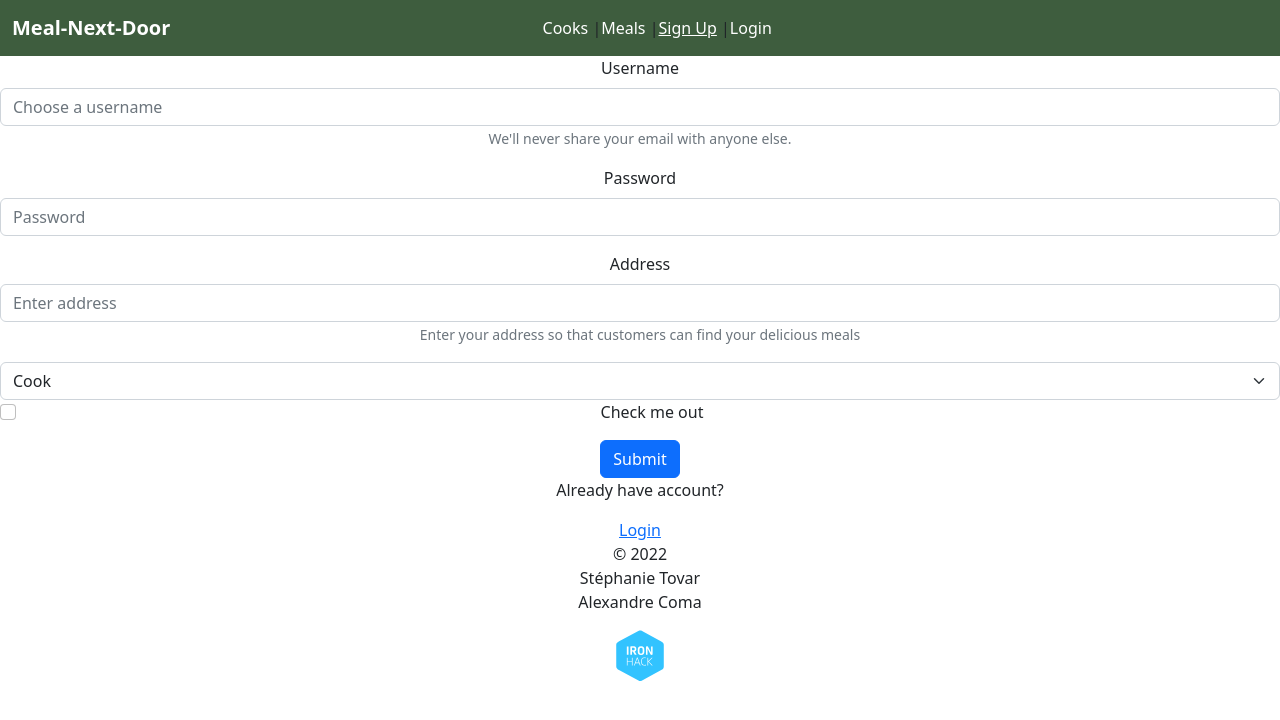
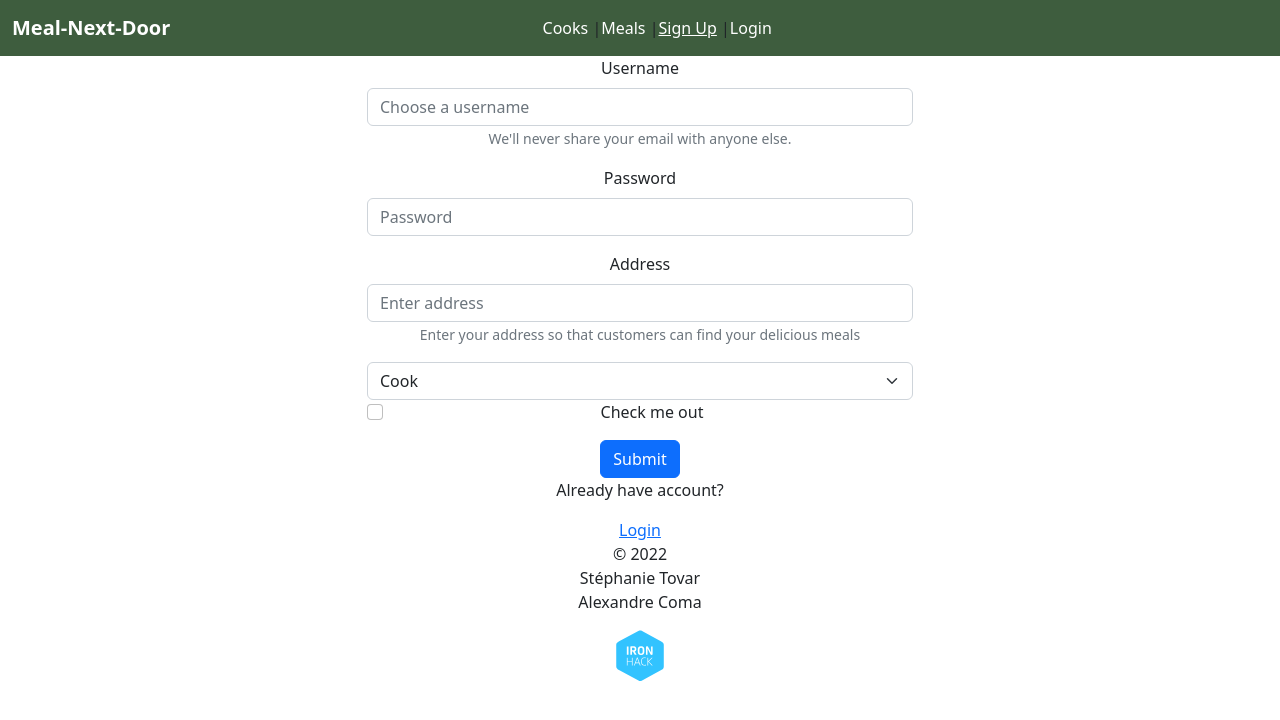
Before and after one commit to meal-next-door/client, a React (Create React App) app: page /signup in a window 1280 px wide. Shown: the top 720 px of the page. Built offline with nearby package versions, Linux system fonts and the light colour scheme; no server answers.

Commit message:
CSS on signup page

```diff
--- a/src/pages/SignupPage.js
+++ b/src/pages/SignupPage.js
@@ -3,6 +3,9 @@
 import axios from "axios";
 import Button from 'react-bootstrap/Button';
 import Form from 'react-bootstrap/Form';
+import Container from 'react-bootstrap/Container';
+import Col from 'react-bootstrap/Col';
+import Row from 'react-bootstrap/Row';
 
 
 function SignupPage() {
@@ -33,7 +36,10 @@
 
     return (
 
+        <Container >
         <Form onSubmit={handleSubmit}>
+        <Row className="justify-content-md-center">
+        <Col xs={4} xl={6} align>
             <Form.Group className="mb-3" controlId="formBasicUsername">
                 <Form.Label>Username</Form.Label>
                 <Form.Control type="text" placeholder="Choose a username" value={username}
@@ -42,13 +48,21 @@
                     We'll never share your email with anyone else.
                 </Form.Text>
             </Form.Group>
+            </Col>
+            </Row>
 
+            <Row className="justify-content-md-center">
+            <Col xs={4} xl={6} align>
             <Form.Group className="mb-3" controlId="formBasicPassword">
                 <Form.Label>Password</Form.Label>
                 <Form.Control type="password" placeholder="Password" value={password}
                     onChange={(e) => setPassword(e.target.value)} />
             </Form.Group>
+            </Col>
+            </Row>
 
+            <Row className="justify-content-md-center">
+            <Col xs={4} xl={6} align>
             <Form.Group className="mb-3" controlId="formBasicAddress">
                 <Form.Label>Address</Form.Label>
                 <Form.Control type="text" placeholder="Enter address" value={address}
@@ -57,23 +71,33 @@
                     Enter your address so that customers can find your delicious meals
                 </Form.Text>
             </Form.Group>
+            </Col>
+            </Row>
 
+            <Row className="justify-content-md-center">
+            <Col xs={4} xl={6} align>
             <Form.Select aria-label="select role">
                 <option value="cook">Cook</option>
                 <option value="customer">Customer</option>
             </Form.Select>
+            </Col>
+            </Row>
 
+            <Row className="justify-content-md-center">
+            <Col xs={4} xl={6} align>
             <Form.Group className="mb-3" controlId="formBasicCheckbox">
                 <Form.Check type="checkbox" label="Check me out" />
             </Form.Group>
             <Button variant="primary" type="submit">
                 Submit
             </Button>
+            </Col>
+            </Row>
 
             <p>Already have account?</p>
             <NavLink to={"/login"}> Login</NavLink>
         </Form>
-
+        </Container>
     );
 }
 
```
